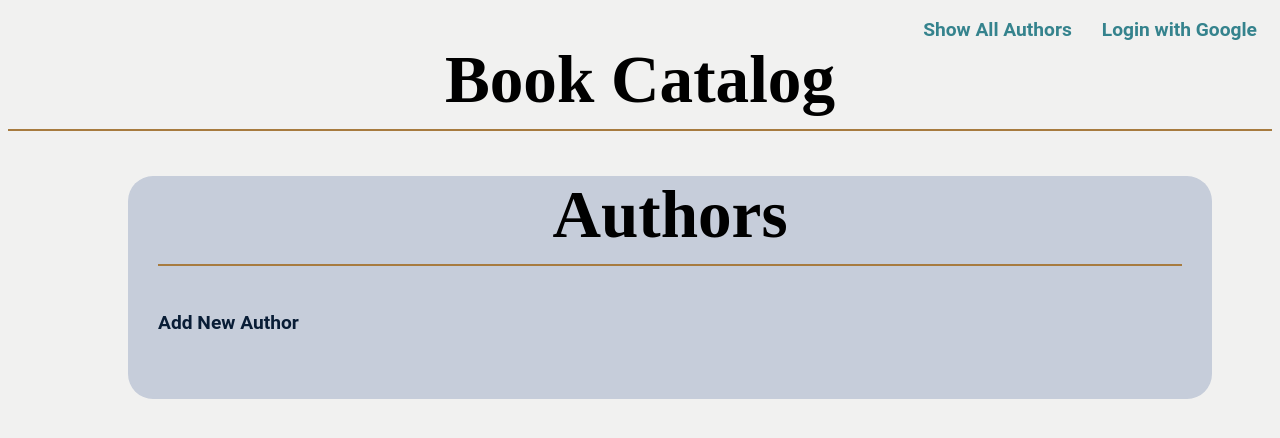
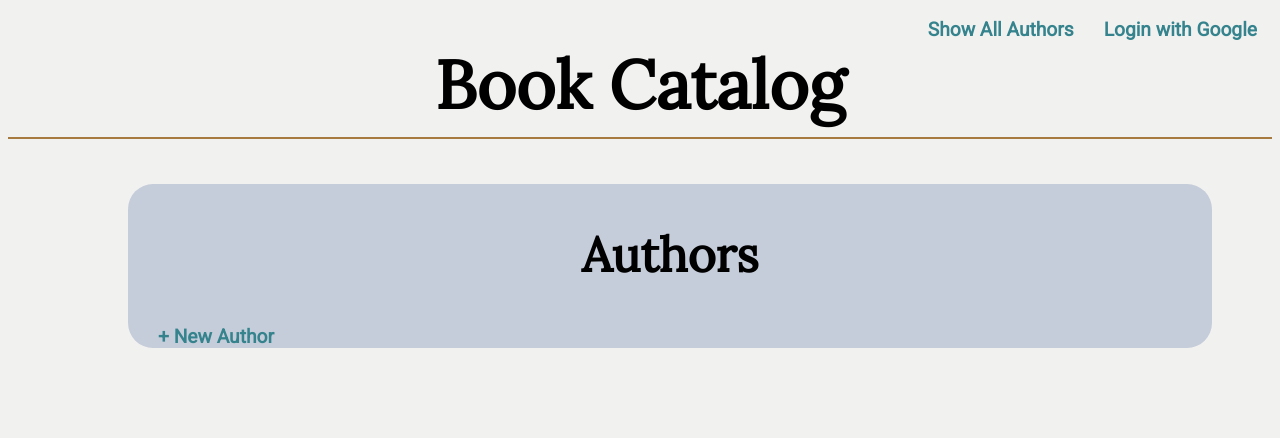
Before and after one commit to alexandrabaturina/Book-Catalog, a Flask app: page / in a window 1280 px wide. Shown: the top 438 px of the page. Run offline with Flask 2, Linux system fonts and the light colour scheme; data that the repository does not hold is empty; parts of the project's set-up code (start-up, migrations or seed data) failed here and were passed over.

Commit message:
chore: link fonts

```diff
--- a/templates/categories.html
+++ b/templates/categories.html
@@ -1,29 +1,27 @@
 <html>
 
 <head>
-<link rel=stylesheet type=text/css href="{{ url_for('static', filename='styles.css') }}">
+  <link rel=stylesheet href="{{ url_for('static', filename='styles.css') }}">
+  <link href="https://fonts.googleapis.com/css2?family=Lora&family=Roboto&display=swap" rel="stylesheet">
 </head>
-
 
 <body>
 
-{% include "header.html" %}
-<div class = 'pane'>
-<h1>Authors</h1>
+  {% include "header.html" %}
 
-<p><a href="{{url_for('newCategory')}}" > Add New Author</a></p>
+  <div class = "pane">
+    <h2>Authors</h2>
+    <a class="new" href="{{url_for('newCategory')}}" > + New Author</a>
 
-{% for category in categories %}
+    {% for category in categories %}
+      <div class="author">
+        <a href = "{{url_for('showList', category_id = category.id)}}"><h3>{{category.name}}</h3></a>
+        <a class="edit-delete" href = "{{url_for('editCategory',category_id = category.id)}}">Edit</a>
+        <a class="edit-delete" href = "{{url_for('deleteCategory',category_id = category.id)}}">Delete</a>
+      </div>
+    {% endfor %}
 
-<a href = "{{url_for('showList', category_id = category.id)}}"> <p> <h2>{{category.name}}</h2></p></a>
-<a href = "{{url_for('editCategory',category_id = category.id)}}">Edit</a>
-<a href = "{{url_for('deleteCategory',category_id = category.id)}}">Delete</a>
-
-{% endfor %}
-
-</br></br>
-
-</div>
+  </div>
 </body>
 
 </html>
--- a/templates/deleteCategory.html
+++ b/templates/deleteCategory.html
@@ -1,7 +1,8 @@
 <html>
 
 <head>
-<link rel=stylesheet type=text/css href="{{ url_for('static', filename='styles.css') }}">
+  <link rel=stylesheet type=text/css href="{{ url_for('static', filename='styles.css') }}">
+  <link href="https://fonts.googleapis.com/css2?family=Lora&family=Roboto&display=swap" rel="stylesheet">
 </head>
 
 <body>
--- a/templates/deleteitem.html
+++ b/templates/deleteitem.html
@@ -1,7 +1,8 @@
 
 <html>
 <head>
-<link rel=stylesheet type=text/css href="{{ url_for('static', filename='styles.css') }}">
+  <link rel=stylesheet type=text/css href="{{ url_for('static', filename='styles.css') }}">
+  <link href="https://fonts.googleapis.com/css2?family=Lora&family=Roboto&display=swap" rel="stylesheet">
 </head>
 
 <body>
--- a/templates/editCategory.html
+++ b/templates/editCategory.html
@@ -1,7 +1,8 @@
 <html>
 
 <head>
-<link rel=stylesheet type=text/css href="{{ url_for('static', filename='styles.css') }}">
+  <link rel=stylesheet type=text/css href="{{ url_for('static', filename='styles.css') }}">
+  <link href="https://fonts.googleapis.com/css2?family=Lora&family=Roboto&display=swap" rel="stylesheet">
 </head>
 
 <body>
--- a/templates/edititem.html
+++ b/templates/edititem.html
@@ -1,8 +1,8 @@
-
 <html>
 
 <head>
-<link rel=stylesheet type=text/css href="{{ url_for('static', filename='styles.css') }}">
+  <link rel=stylesheet type=text/css href="{{ url_for('static', filename='styles.css') }}">
+  <link href="https://fonts.googleapis.com/css2?family=Lora&family=Roboto&display=swap" rel="stylesheet">
 </head>
 <body>
   {% include "header.html" %}
--- a/templates/newCategory.html
+++ b/templates/newCategory.html
@@ -1,7 +1,8 @@
 <html>
 
 <head>
-<link rel=stylesheet type=text/css href="{{ url_for('static', filename='styles.css') }}">
+	<link rel=stylesheet type=text/css href="{{ url_for('static', filename='styles.css') }}">
+	<link href="https://fonts.googleapis.com/css2?family=Lora&family=Roboto&display=swap" rel="stylesheet">
 </head>
 <body>
 	{% include "header.html" %}
--- a/templates/newitem.html
+++ b/templates/newitem.html
@@ -1,8 +1,9 @@
 <html>
 
 <head>
-<link rel=stylesheet type=text/css href="{{ url_for('static', filename='styles.css') }}">
-	</head>
+	<link rel=stylesheet type=text/css href="{{ url_for('static', filename='styles.css') }}">
+	<link href="https://fonts.googleapis.com/css2?family=Lora&family=Roboto&display=swap" rel="stylesheet">
+</head>
 <body>
 {% include "header.html" %}
 <div class = 'pane'>
```
